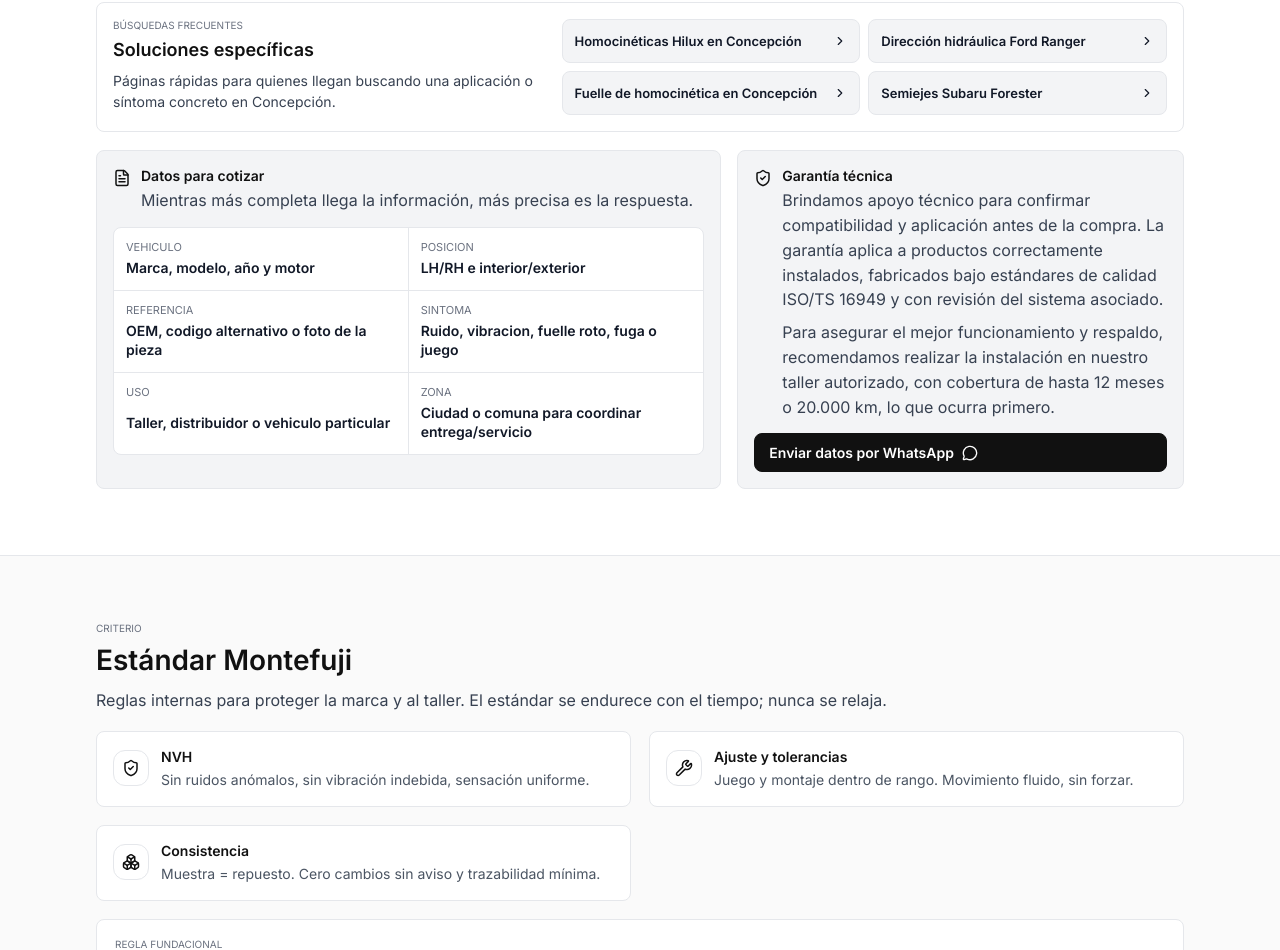
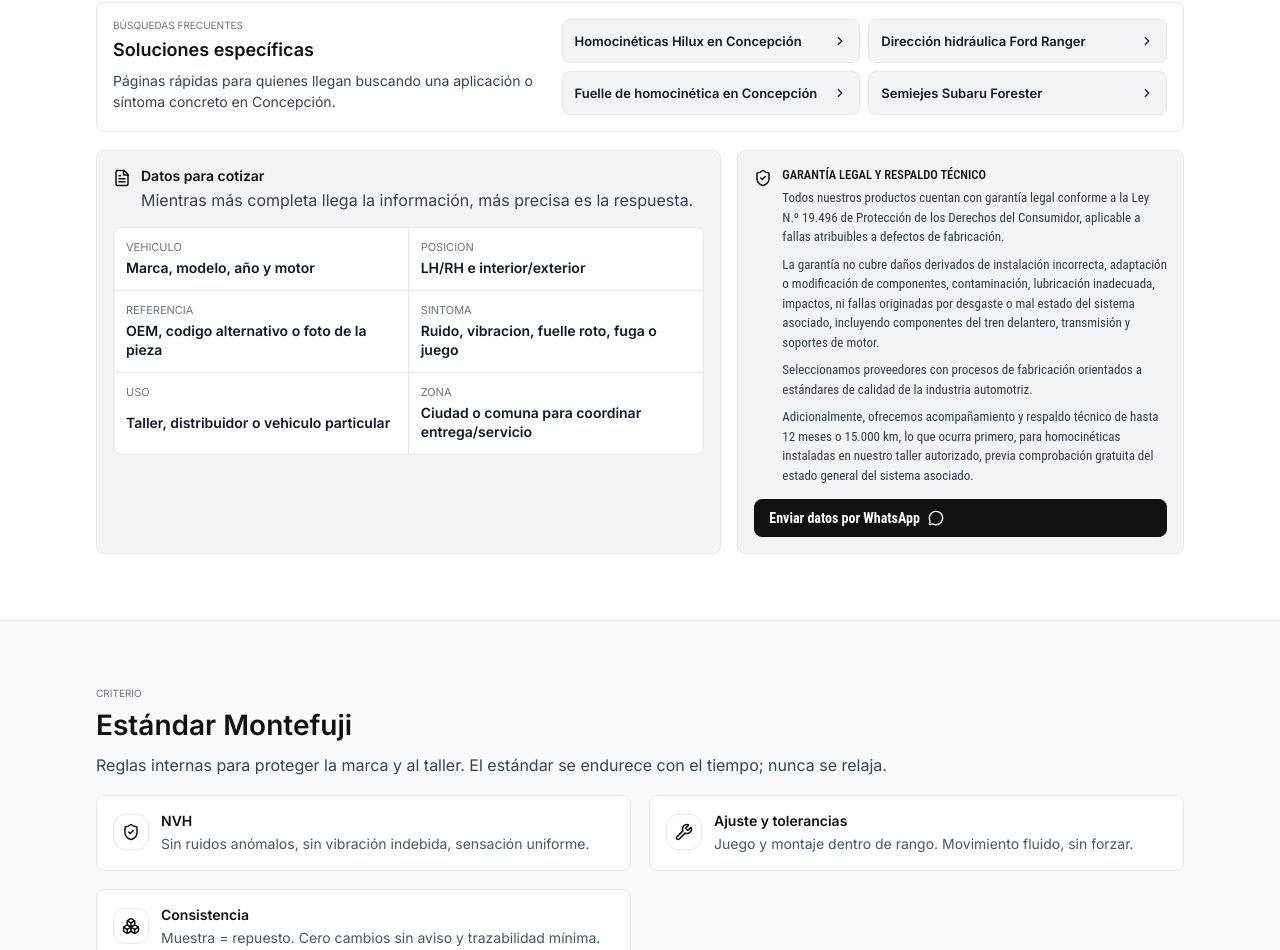
Before and after one commit to montefuji/montefuji-web-, a Next.js app: page / in a window 1280 px wide. Shown: the part 3304-4254 px from the top of the page. Built offline with nearby package versions, Linux system fonts and the light colour scheme; no server answers.

Commit message:
Update warranty copy and technical typography

```diff
--- a/src/app/globals.css
+++ b/src/app/globals.css
@@ -834,6 +834,25 @@
   align-content: start;
 }
 
+.technical-copy {
+  font-family: "Bahnschrift", "DIN Alternate", "Roboto Condensed", "Arial Narrow", "Segoe UI", sans-serif;
+}
+
+.warranty-title {
+  font-size: 12.5px;
+  font-weight: 500;
+  line-height: 1.35;
+  letter-spacing: 0;
+  text-transform: uppercase;
+}
+
+.warranty-text {
+  font-size: 13px;
+  font-weight: 400;
+  line-height: 1.5;
+  color: #2f3b4a;
+}
+
 .quote-head {
   display: flex;
   align-items: flex-start;
--- a/src/app/page.tsx
+++ b/src/app/page.tsx
@@ -791,16 +791,22 @@
         </div>
       </div>
 
-      <div className="panel-soft warranty-panel">
+      <div className="panel-soft warranty-panel technical-copy">
         <div className="quote-head">
           <ShieldCheck size={18} />
           <div>
-            <div style={{ fontSize: 14, fontWeight: 600 }}>Garantía técnica</div>
-            <p className="p" style={{ marginTop: 4 }}>
-              Brindamos apoyo técnico para confirmar compatibilidad y aplicación antes de la compra. La garantía aplica a productos correctamente instalados, fabricados bajo estándares de calidad ISO/TS 16949 y con revisión del sistema asociado.
+            <div className="warranty-title">Garantía legal y respaldo técnico</div>
+            <p className="p warranty-text" style={{ marginTop: 4 }}>
+              Todos nuestros productos cuentan con garantía legal conforme a la Ley N.º 19.496 de Protección de los Derechos del Consumidor, aplicable a fallas atribuibles a defectos de fabricación.
             </p>
-            <p className="p" style={{ marginTop: 8 }}>
-              Para asegurar el mejor funcionamiento y respaldo, recomendamos realizar la instalación en nuestro taller autorizado, con cobertura de hasta 12 meses o 20.000 km, lo que ocurra primero.
+            <p className="p warranty-text" style={{ marginTop: 8 }}>
+              La garantía no cubre daños derivados de instalación incorrecta, adaptación o modificación de componentes, contaminación, lubricación inadecuada, impactos, ni fallas originadas por desgaste o mal estado del sistema asociado, incluyendo componentes del tren delantero, transmisión y soportes de motor.
+            </p>
+            <p className="p warranty-text" style={{ marginTop: 8 }}>
+              Seleccionamos proveedores con procesos de fabricación orientados a estándares de calidad de la industria automotriz.
+            </p>
+            <p className="p warranty-text" style={{ marginTop: 8 }}>
+              Adicionalmente, ofrecemos acompañamiento y respaldo técnico de hasta 12 meses o 15.000 km, lo que ocurra primero, para homocinéticas instaladas en nuestro taller autorizado, previa comprobación gratuita del estado general del sistema asociado.
             </p>
           </div>
         </div>
```
